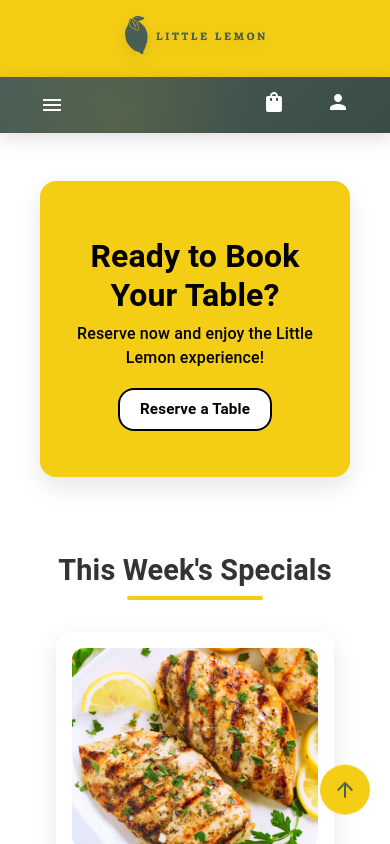
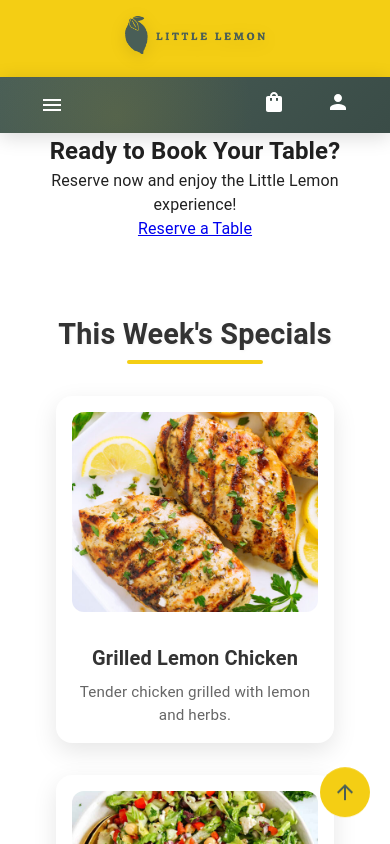
Before and after one commit to huzaifa-frontend/little-lemon-app, a React (Create React App) app: page / in a window 390 px wide. Shown: the top 844 px of the page. Built offline with nearby package versions, Linux system fonts and the light colour scheme.

Commit message:
Update App.css

```diff
--- a/src/App.css
+++ b/src/App.css
@@ -95,7 +95,7 @@ main {
 }
 
 /* === Call To Action Section === */
-.call-to-action {
+/* .call-to-action {
   background-color: #f4ce14;
   border-radius: 16px;
   color: #000;
@@ -142,7 +142,7 @@ main {
   background-color: #495e57;
   color: #f4ce14;
   border-color: #495e57;
-}
+} */
 
 /* === Customers Say Section === */
 .testimonials {
@@ -247,7 +247,7 @@ main {
   }
 
   /* Responsive Call To Action Section */
-  .call-to-action {
+  /* .call-to-action {
     flex-direction: column;
     padding: 3.5rem 1rem;
   }
@@ -263,7 +263,7 @@ main {
   .cta-button {
     font-size: 0.95rem;
     padding: 0.65rem 1.25rem;
-  }
+  } */
 
   /* Responsive Customers Say Section */
   .testimonials {
```
